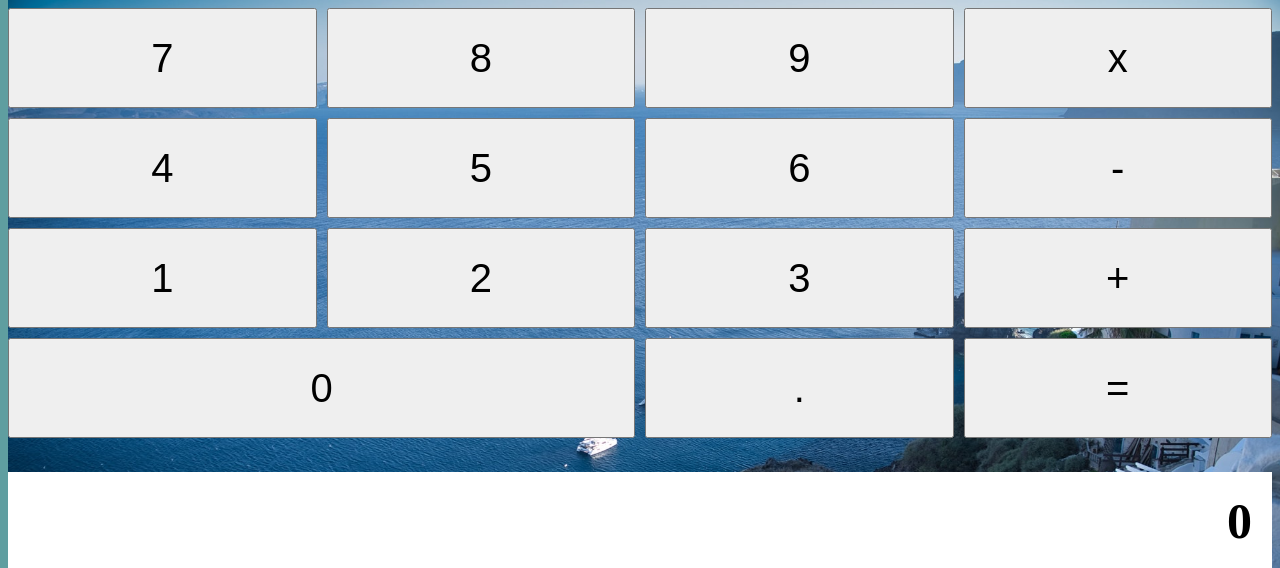
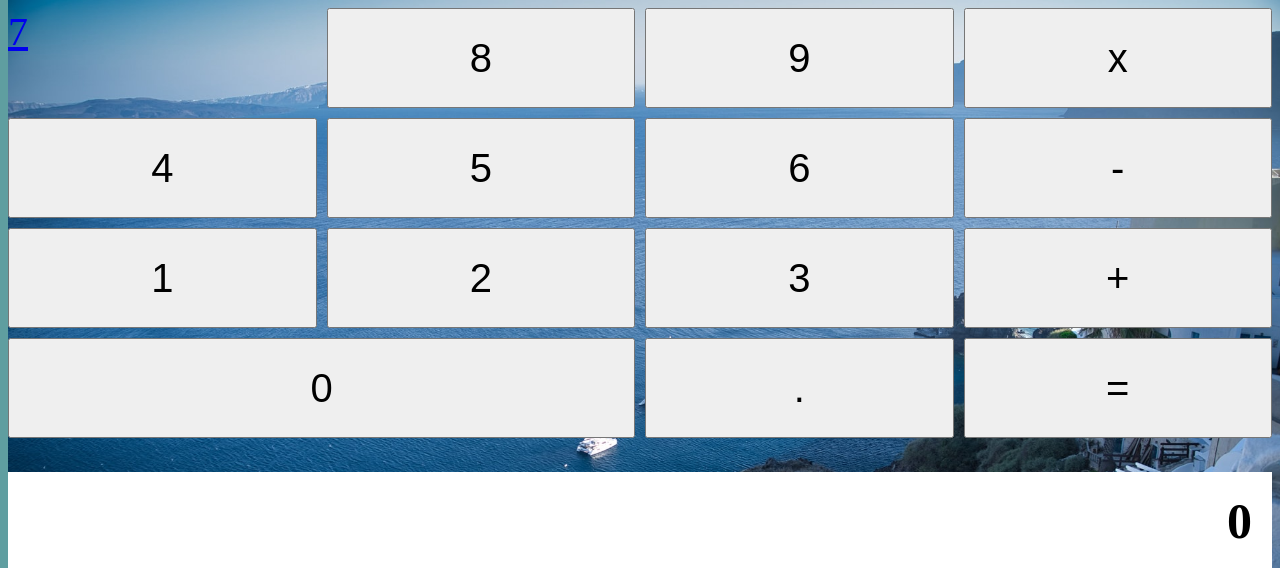
Before and after one commit to speldipn/JSSample, a plain HTML site: page index.html in a window 1280 px wide. Shown: the top 568 px of the page. Drawn offline with Linux system fonts and the light colour scheme.

Commit message:
add test

```diff
--- a/index.html
+++ b/index.html
@@ -9,7 +9,8 @@
 
 <body id="body">
   <div class="calc-body">
-    <button class="calc-item" onclick="calc('7')">7</button>
+<!--    <button class="calc-item" onclick="calc('7')">7</button>-->
+    <a class="calc-item" href="https://smartstore.naver.com/kyochon1991/products/8946332045">7</a>
     <button class="calc-item" onclick="calc('8')">8</button>
     <button class="calc-item" onclick="calc('9')">9</button>
     <button class="calc-item" onclick="calc('*')">x</button>
```
Also changed, not shown: 1 other file.
